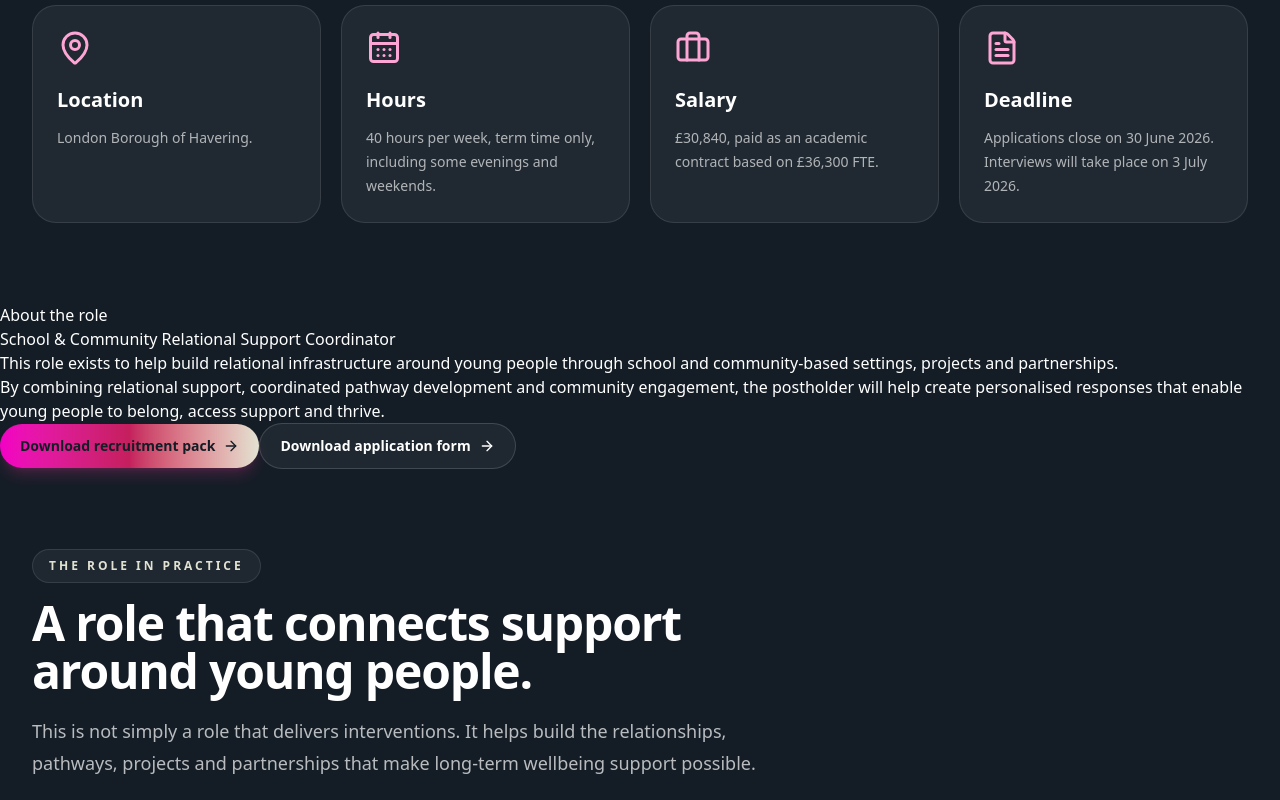
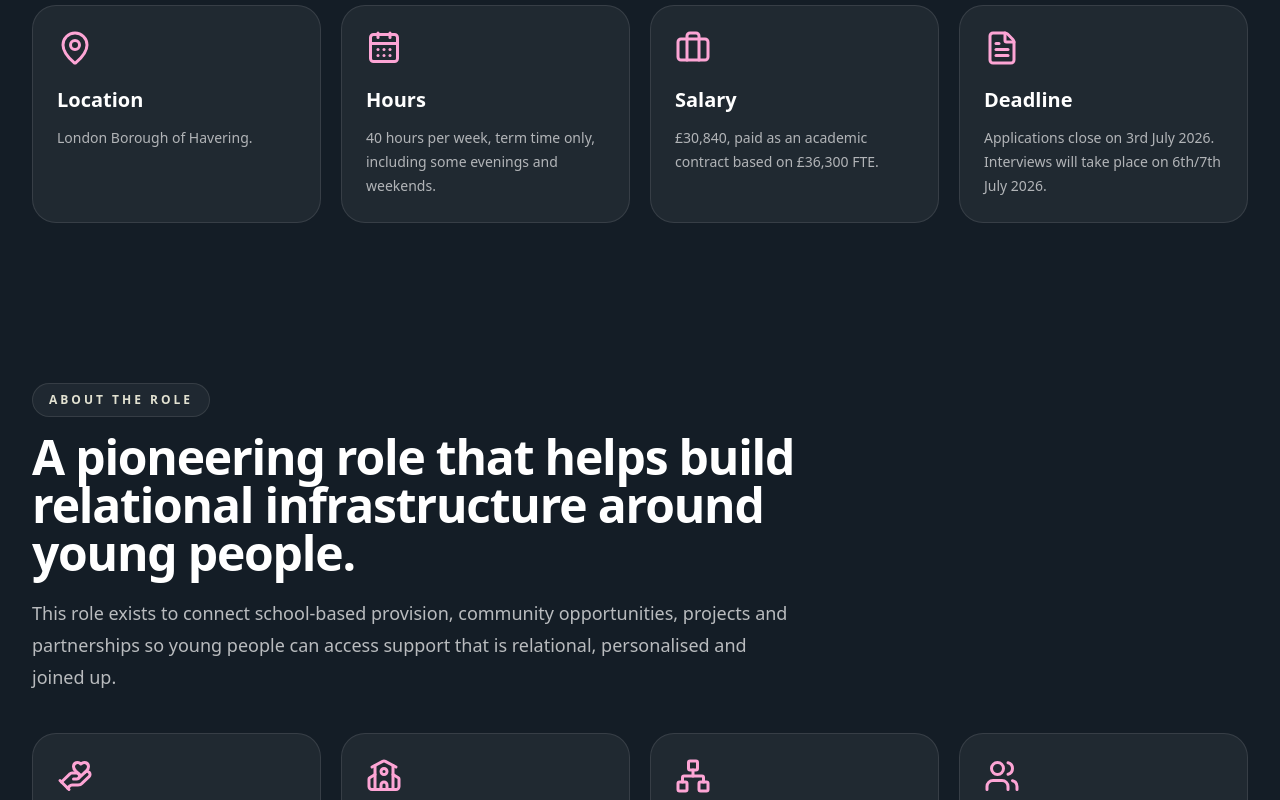
Before and after one commit to tomlambertstlukes-create/overflow-website, a Next.js app: page /vacancies in a window 1280 px wide. Shown: the part 1240-2040 px from the top of the page. Built offline with nearby package versions, Linux system fonts and the light colour scheme.

Commit message:
Update vacancies page content

```diff
--- a/app/vacancies/page.jsx
+++ b/app/vacancies/page.jsx
@@ -59,60 +59,40 @@ export default function VacanciesPage() {
           {
             icon: FileText,
             title: "Deadline",
-            text: "Applications close on 30 June 2026. Interviews will take place on 3 July 2026.",
+            text: "Applications close on 3rd July 2026. Interviews will take place on 6th/7th July 2026.",
           },
         ]}
       />
 
-      <section id="current-vacancy" className="section">
-        <div className="container">
-          <div className="card">
-            <p className="kicker">About the role</p>
-            <h2>{roleTitle}</h2>
-            <p>
-              This role exists to help build relational infrastructure around young people through school and community-based settings, projects and partnerships.
-            </p>
-            <p>
-              By combining relational support, coordinated pathway development and community engagement, the postholder will help create personalised responses that enable young people to belong, access support and thrive.
-            </p>
-
-            <div className="button-row">
-              <Button href="/downloads/recruitment-pack.pdf">Download recruitment pack</Button>
-              <Button href="/downloads/application-form.docx" variant="ghost">
-                Download application form
-              </Button>
-            </div>
-          </div>
-        </div>
-      </section>
-
       <FeatureGrid
-        kicker="The role in practice"
-        title="A role that connects support around young people."
-        intro="This is not simply a role that delivers interventions. It helps build the relationships, pathways, projects and partnerships that make long-term wellbeing support possible."
+  kicker="About the role"
+  title="A pioneering role that helps build relational infrastructure around young people."
+  intro="This role exists to connect school-based provision, community opportunities, projects and partnerships so young people can access support that is relational, personalised and joined up."
   features={[
     {
       icon: HandHeart,
       title: "Relational support",
-            text: "Build familiarity, rapport and trusted relationships through mentoring, listening spaces and informal wellbeing support.",
+      text: "Build familiarity, rapport and trusted relationships with young people through mentoring, listening spaces and consistent presence.",
     },
     {
       icon: School,
-            title: "School-based presence",
-            text: "Develop Overflow Hub provision and support a whole-school culture of wellbeing and belonging.",
+      title: "Overflow Hub",
+      text: "Help develop school and community-based drop-in spaces that create belonging, participation and early access to support.",
     },
     {
       icon: Network,
-            title: "Connected pathways",
-            text: "Coordinate referrals, signposting and personalised pathways into wider support.",
+      title: "Pathway development",
+      text: "Coordinate personalised pathways, signposting and referrals so young people can access the right support at the right time.",
     },
     {
       icon: Users,
-            title: "Community partnerships",
-            text: "Work with the wider Kingdom Overflow team, volunteers, schools, community organisations and specialist partners.",
+      title: "Partnership working",
+      text: "Work with the wider Kingdom Overflow team, schools, volunteers, community organisations and specialist partners.",
     },
   ]}
 />
+
+
 
       <ProcessFlow
         kicker="Application process"
@@ -128,7 +108,7 @@ export default function VacanciesPage() {
           },
           {
             title: "Write your statement",
-            text: "Submit a supporting statement of no more than two A4 pages.",
+            text: "Submit a cover letter of no more than two A4 pages.",
           },
           {
             title: "Send application",
```
Lines whose indentation alone changed are shown as unchanged.
